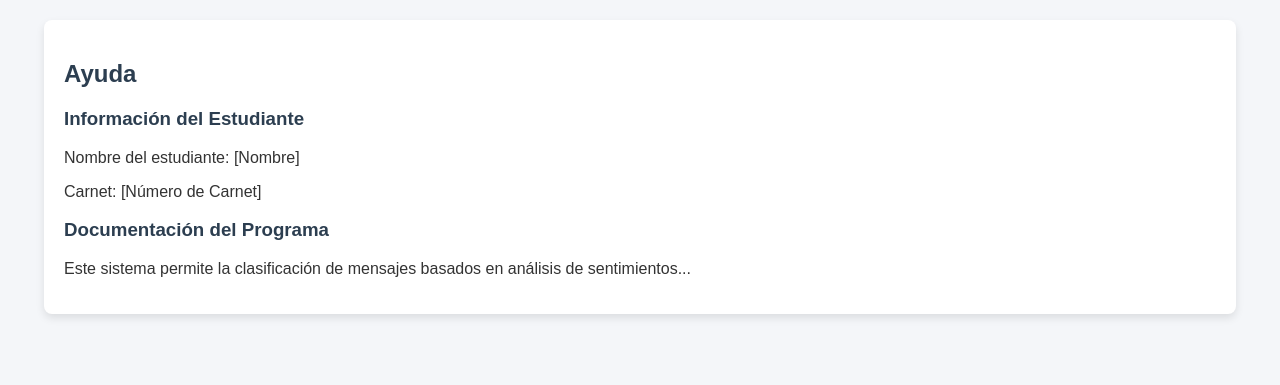
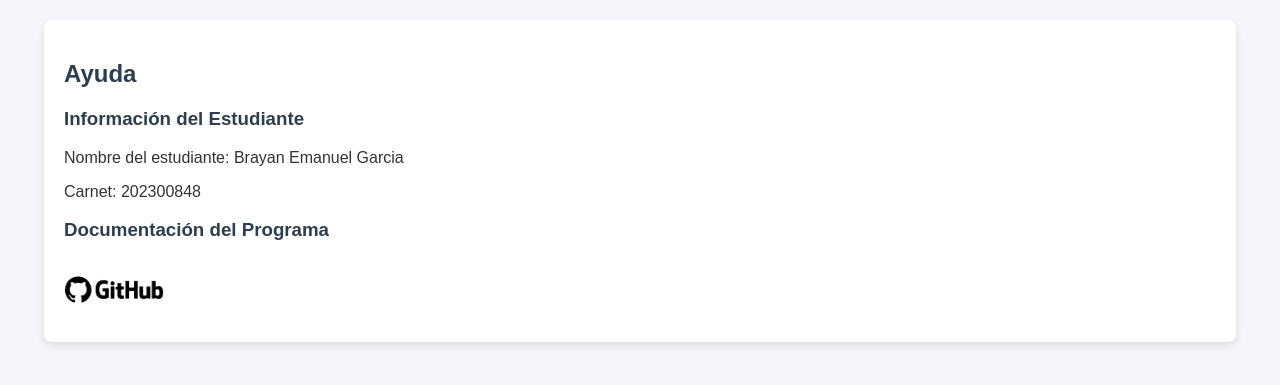
Before and after one commit to Emmagx/IPC2_Proyecto3_202300848, a Django app: page /ayuda/ in a window 1280 px wide. Shown: the part 18-403 px from the top of the page. Run offline with Django 5.2, Linux system fonts and the light colour scheme.

Commit message:
[UPLOAD] docs

```diff
--- a/backend/mensaje.py
+++ b/backend/mensaje.py
@@ -4,6 +4,7 @@ class Mensaje:
         self.palabrasPositivas = 0
         self.palabrasNegativas = 0
         self.tipo = "Neutro"  # Predeterminado como Neutro
+        self.fecha = None
 
     def defineType(self):
         if self.palabrasPositivas > self.palabrasNegativas:
--- a/frontend/ventas/static/styles.css
+++ b/frontend/ventas/static/styles.css
@@ -235,14 +235,14 @@ footer p {
     flex: 1;
     margin: 10px;
 }
-/* .button-container {
+.button-container {
     display: flex;
     justify-content: space-between;
     gap: 10px;
     margin-top: 20px;
-    overflow-x: auto; /* Permite desplazamiento horizontal si es necesarios
-    white-space: nowrap; /* Evita que los botones se envuelvan en múltiples líneas
-} */
+    overflow-x: auto; /* Permite desplazamiento horizontal si es necesario */
+    white-space: nowrap; /* Evita que los botones se envuelvan en múltiples líneas */
+}
 
 
 /* .button-container form {
--- a/frontend/ventas/templates/ventas/ayuda.html
+++ b/frontend/ventas/templates/ventas/ayuda.html
@@ -1,13 +1,19 @@
 {% extends 'ventas/base.html' %}
-
+{% load static %}
 {% block content %}
 <h2>Ayuda</h2>
 <div>
     <h3>Información del Estudiante</h3>
-    <p>Nombre del estudiante: [Nombre]</p>
-    <p>Carnet: [Número de Carnet]</p>
+    <p>Nombre del estudiante: Brayan Emanuel Garcia</p>
+    <p>Carnet: 202300848</p>
 
     <h3>Documentación del Programa</h3>
-    <p>Este sistema permite la clasificación de mensajes basados en análisis de sentimientos...</p>
+
+    <!-- Enlace con imagen hacia la documentación -->
+    <div style="margin-top: 20px;">
+        <a href="https://github.com/Emmagx/IPC2_Proyecto3_202300848.git" target="_blank">
+            <img src="{% static 'images/github.png' %}" alt="Documentación" style="width: 100px; height: auto;">
+        </a>
+    </div>
 </div>
 {% endblock %}
--- a/frontend/ventas/templates/ventas/consultar_datos.html
+++ b/frontend/ventas/templates/ventas/consultar_datos.html
@@ -1,6 +1,6 @@
-{% extends 'ventas/base.html' %}
+{% extends 'ventas/peticiones.html' %}
 
-{% block content %}
+{% block extra_content %}
 <h2>Consultar Datos</h2>
 <div>
     <textarea rows="15" cols="80" readonly>{{ datos_consultados }}</textarea>
--- a/frontend/ventas/templates/ventas/peticiones.html
+++ b/frontend/ventas/templates/ventas/peticiones.html
@@ -1,4 +1,3 @@
-<!-- ventas/templates/ventas/peticiones.html -->
 {% extends 'ventas/base.html' %}
 
 {% block content %}
@@ -20,4 +19,6 @@
         <button type="submit" class="button">Prueba de mensaje</button>
     </form>
 </div>
+
+{% block extra_content %}{% endblock %}
 {% endblock %}
--- a/frontend/ventas/templates/ventas/prueba_mensaje.html
+++ b/frontend/ventas/templates/ventas/prueba_mensaje.html
@@ -1,6 +1,6 @@
-{% extends 'ventas/base.html' %}
+{% extends 'ventas/peticiones.html' %}
 
-{% block content %}
+{% block extra_content %}
 <h2>Prueba de Mensaje</h2>
 <form action="{% url 'prueba_mensaje' %}" method="post">
     {% csrf_token %}
--- a/frontend/ventas/templates/ventas/reporte_pdf.html
+++ b/frontend/ventas/templates/ventas/reporte_pdf.html
@@ -1,6 +1,6 @@
-{% extends 'ventas/base.html' %}
+{% extends 'ventas/peticiones.html' %}
 
-{% block content %}
+{% block extra_content %}
 <h2>Generar Reporte en PDF</h2>
 <form action="{% url 'reporte_pdf' %}" method="post">
     {% csrf_token %}
```
Also changed, not shown: frontend/ventas/templates/ventas/resumen_clasificacion_fecha.html (+6 -6 lines), frontend/ventas/templates/ventas/resumen_rango_fechas.html (+4 -4 lines), frontend/ventas/static/images/github.png (added), 3 other files.
